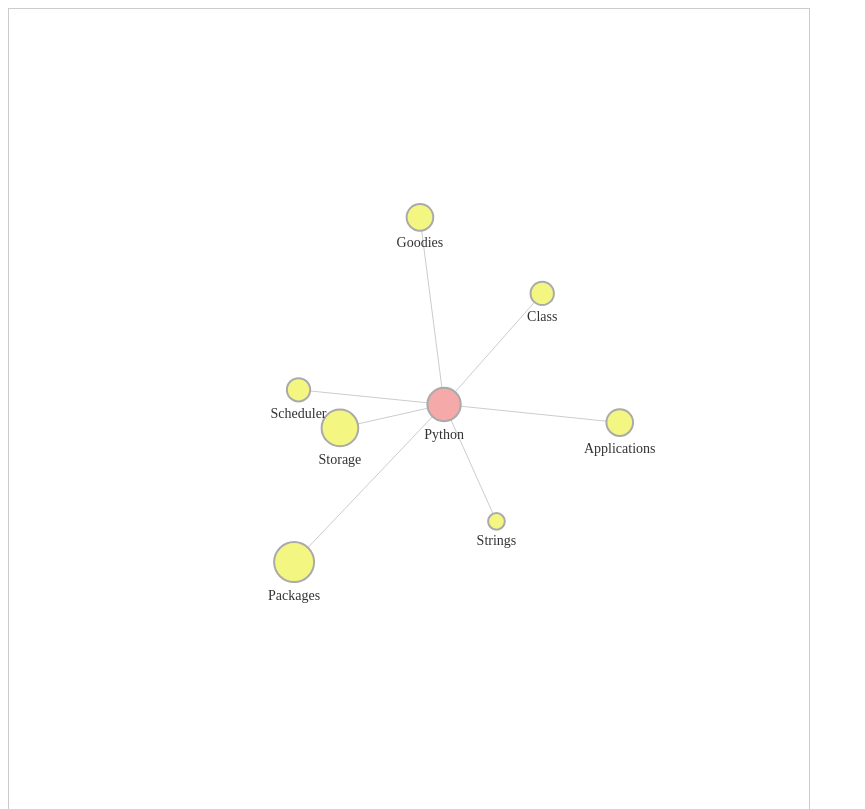
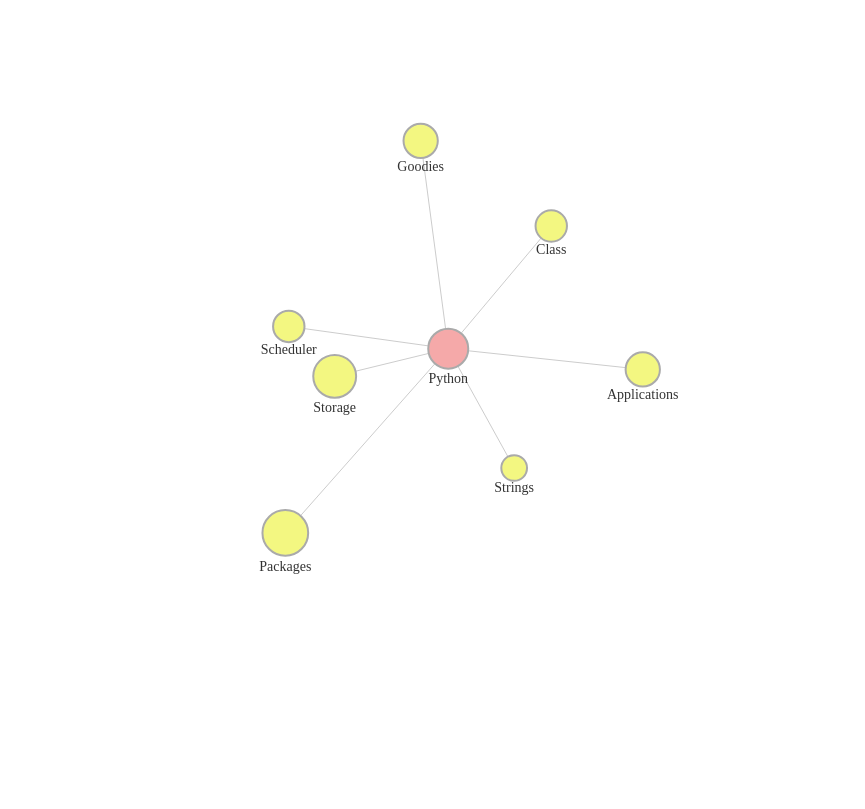
Before and after one commit to minte9/javascript-pages, a website: page main/objects/dj3/test.htm in a window 1280 px wide. Shown: the top 809 px of the page, without its empty margins (0-865 px from the left). Drawn offline with nearby package versions, Linux system fonts and the light colour scheme.

Commit message:
javascript-pages update

```diff
--- a/main/objects/dj3/test.htm
+++ b/main/objects/dj3/test.htm
@@ -8,8 +8,8 @@
     /* Add CSS styling for the graph container */
     #graph-container {
       width: 800px;
-      height: 800px;
-      border: 1px solid #ccc;
+      height: 700px;
+      /* border: 1px solid #ccc; */
     }
 
     .node {
@@ -18,6 +18,21 @@
       stroke: #aaa; /* Add border color */
       transition: r 0.3s ease;
       /* Transition for node size */
+    }
+
+    .node:hover {
+      stroke-width: 4px; /* Increase the border width on hover */
+      stroke: #87AFC7;
+    }
+
+    .node text {
+      font-size: 14px;
+      text-anchor: middle;
+      display: none;
+    }
+
+    .node:hover text {
+      display: block; /* Show text label on hover */
     }
 
     .link {
@@ -48,7 +63,118 @@
 
   <script>
     // Your data structure representing categories, subcategories, and pages
+
     const data = {
+      name: 'Machine Learning',
+      children: [
+        {
+          name: 'Algorithms',
+          children: [
+            { name: 'Knn Classifier' },
+            { name: 'Linear Regression' },
+            { name: 'Gradient Descent' },
+            { name: 'Decision Tree' },
+          ],
+        },
+        {
+          name: 'Supervised',
+          children: [
+            { name: 'Knn Classifier2' },
+            { name: 'Linear Regression2' },
+            { name: 'Basis Expansion' },
+            { name: 'Regularization' },
+            { name: 'Decision Tree2' },
+            { name: 'Random Forest' },
+            { name: 'Logistic Regression' },
+          ],
+        },
+        {
+          name: 'Datasets',
+          children: [
+            { name: 'Simulated Data' },
+            { name: 'Tmdb' },
+          ],
+        },
+        {
+          name: 'Calculus',
+          children: [
+            { name: 'Derivatives' },
+            { name: 'Integrals' },
+          ],
+        },
+        // ... more categories, subcategories, and pages
+      ],
+    };
+
+    const data2 = {
+      name: 'Algorithms',
+      children: [
+        {
+          name: 'Recursion',
+          children: [
+            { name: 'Call Stack' },
+            { name: 'Iterative Approach' },
+            { name: 'Memoization' },
+            { name: 'Head Tail' },
+          ],
+        },
+        {
+          name: 'Data Structures',
+          children: [
+            { name: 'Arrays, Sets' },
+            { name: 'Time Complexity' },
+            { name: 'Hash Tables' },
+            { name: 'Stacks' },
+            { name: 'Queues' },
+            { name: 'Linked Lists' },
+            { name: 'Trees' },
+            { name: 'Binary Search Trees' },
+            { name: 'Tries' },
+            { name: 'Graphs' },
+          ],
+        },
+        {
+          name: 'Comparison Based',
+          children: [
+            { name: 'Bubble Sort' },
+            { name: 'Selection Sort' },
+            { name: 'Merge Sort' },
+          ],
+        },
+        {
+          name: 'Divide Conquer',
+          children: [
+            { name: 'Binary Search' },
+            { name: 'Quicksort' },
+            { name: 'Karatsuba Multiplication' },
+          ],
+        },
+        {
+          name: 'Graph Traversal',
+          children: [
+            { name: 'Flood Fill' },
+            { name: 'Depth First Search' },
+            { name: 'Breadth First Search' },
+            { name: "Dijkstra's Algorithm" },
+          ],
+        },
+        {
+          name: 'Decision Making',
+          children: [
+            { name: 'Minimax' },
+          ],
+        },
+        {
+          name: 'Greedy',
+          children: [
+            { name: 'Coin Change' },
+            { name: 'Fractional Knapsack' },
+          ],
+        },
+      ],
+    };
+
+    const data3 = {
       name: 'Python',
       children: [
         {
@@ -133,7 +259,7 @@
 
     const simulation = d3.forceSimulation()
       .force("link", d3.forceLink().id(d => d.id).distance(100)) // Increase distance between nodes
-      .force("charge", d3.forceManyBody().strength(-50)) // Increase repulsion force
+      .force("charge", d3.forceManyBody().strength(-70)) // Increase repulsion force
       .force("center", d3.forceCenter(width / 2, height / 2));
 
     const linkGroup = svg.append("g").attr("class", "links");
@@ -141,7 +267,7 @@
     const labelGroup = svg.append("g").attr("class", "labels");
 
 
-    const nodes = flatten(data);
+    const nodes = flatten(data3);
     const links = generateLinks(nodes);
 
     function flatten(root) {
@@ -216,7 +342,7 @@
       .on("click", clicked)
       .each(function (d) {
         const numChildren = d.data.children ? d.data.children.length : 0;
-        const minRadius = 5; // Define a minimum radius for nodes
+        const minRadius = 10; // Define a minimum radius for nodes
         const maxRadius = 20; // Define a maximum radius for nodes
         const scaledRadius = minRadius + (maxRadius - minRadius) * (numChildren / maxNumChildren); // Scale the radius based on the number of children
         d3.select(this).attr("r", scaledRadius); // Set the calculated radius for each node
@@ -269,10 +395,7 @@
 
     const leafLabels = labelGroup.selectAll(".label").filter(d => d.target.depth === 2);
     leafLabels.style("display", "none");
-    //console.log(leafLabels);
 
-
-    var strength_increase = -10;
 
     function clicked(event, d) {
       console.log("Clicked:", d.data.name);
@@ -294,8 +417,9 @@
       labels.style("display", "none");
 
       // Display labels for specific depths
-      labels.filter(d => d.depth === 0 || d.depth === 1)
-        .style("display", "block");
+      labels.filter(d => d.depth === 0 || d.depth === 1).style("display", "block");
+
+      labels.filter(d => {}).style("display", "block");
 
       // Hide last children (subcategory clicked)
       if (d.depth === 0 || d.depth === 1) {
@@ -333,13 +457,7 @@
         if (nodeData.id === d.id && d.depth == 2) return '#3EB489'; // Change color of the clicked node
         else if (nodeData.depth == 0) return '#F5A9A9'; // Category node color
         else if (nodeData.depth === 1) return '#F3F781'; // Subcategory color
-        else if (nodeData.depth === 2) return '#FFF'; // Page color
-      });
-
-      // Reset the size of all nodes except the clicked one
-      node.attr("r", nodeData => {
-        if (nodeData.id === d.id) return nodeData.data.initialRadius; // Reset only the clicked node
-        return nodeData.data.initialRadius; // Reset other nodes to their initial sizes
+        else if (nodeData.depth === 2) return '#87AFC7'; // Page color - blue
       });
 
       // Increase size for node clicked children
@@ -366,12 +484,14 @@
 
     }
 
+    // Overwrite leaf click event
     const pagesNodes = nodeGroup.selectAll(".node").filter(d => d.depth === 2 && d.data.url);
     pagesNodes.on("click", function() {
       const nodeData = d3.select(this).datum(); // Get the bound data for the clicked node
       if (nodeData.data.url) {
         window.open(nodeData.data.url, "_blank");
       }
+      d3.select(this).attr('fill', '#3EB489'); // green
     });
 
   </script>
```
